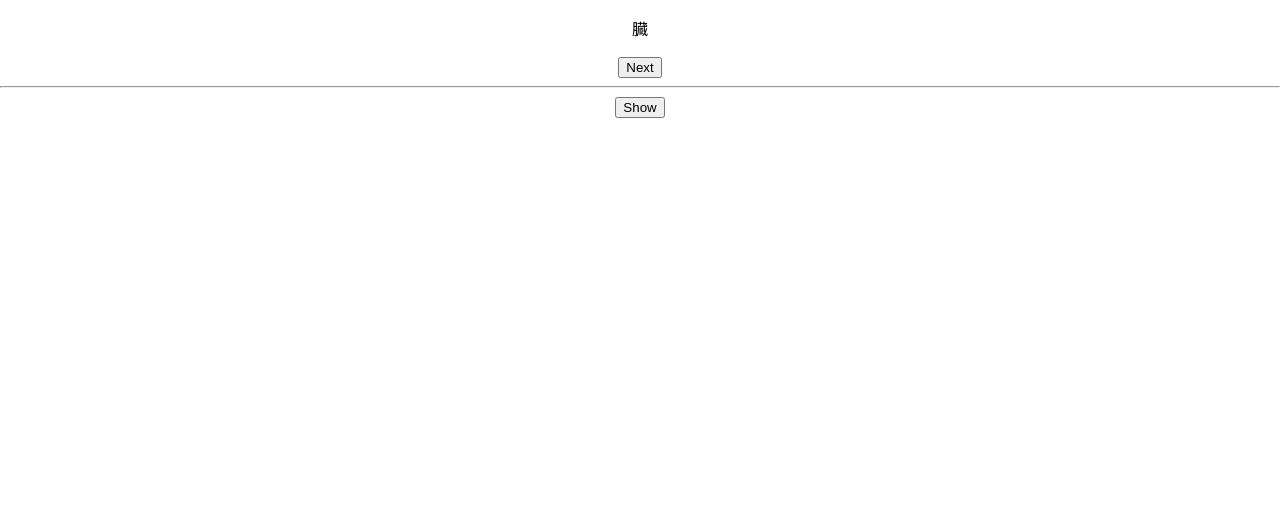
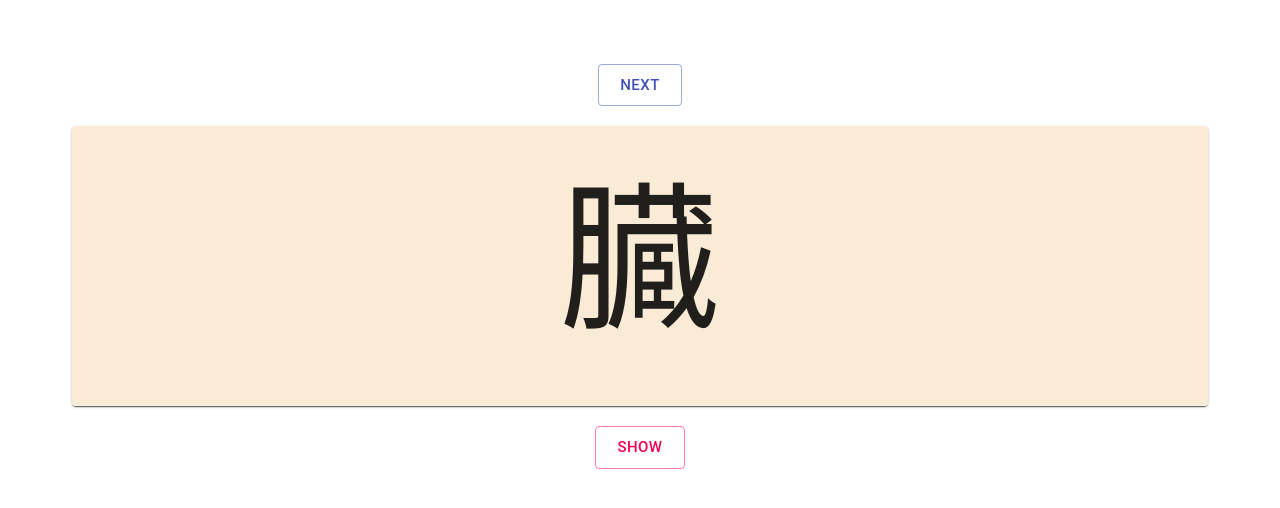
Before and after one commit to Magicianred/KanjiTrainer, a React (Create React App) app: page / in a window 1280 px wide. Shown: the top 508 px of the page. Built offline with nearby package versions, Linux system fonts and the light colour scheme.

Commit message:
material-ui && layout

```diff
--- a/package.json
+++ b/package.json
@@ -3,6 +3,7 @@
   "version": "0.1.0",
   "private": true,
   "dependencies": {
+    "@material-ui/core": "^4.9.13",
     "@testing-library/jest-dom": "^4.2.4",
     "@testing-library/react": "^9.5.0",
     "@testing-library/user-event": "^7.2.1",
--- /dev/null
+++ b/src/Screens/Screens.css
@@ -0,0 +1,17 @@
+.Main {
+  margin-top: 5%;
+  max-height: 100%;
+  margin-bottom: 5%;
+  max-width: 100%;
+  flex-direction: column;
+  align-items: center;
+  justify-content: center;
+}
+
+.KanjiCard {
+  background-color: antiquewhite;
+  display: flex;
+  flex-direction: column;
+  align-items: center;
+  justify-content: center;
+}
--- a/src/Screens/TrainingScreen.js
+++ b/src/Screens/TrainingScreen.js
@@ -1,5 +1,15 @@
 import React, { useState } from "react";
 import data from "../storage/data.json";
+import "./Screens.css";
+import {
+  Button,
+  Paper,
+  Card,
+  CardContent,
+  TextField,
+  Container,
+  Typography,
+} from "@material-ui/core";
 
 export default function TrainingScreen() {
   const randomNumberGenerator = (n) => {
@@ -11,37 +21,71 @@ export default function TrainingScreen() {
   const ans = [
     KanjiNt.kunyomi + " / " + KanjiNt.onyomi + " / " + KanjiNt.meaning,
   ];
-  const showKanji = () => {
-    console.log(KanjiNt.kanji);
 
-    return (
-      <div>
-        <p key={data.Kanji}>{KanjiNt.kanji}</p>
-      </div>
-    );
-  };
-
-  const handelNext = () => {
+  const handleNext = () => {
     setRandomNum(randomNumberGenerator(850));
-    setAnswer([]);
+    setAnswer();
   };
 
   const handleShow = () => {
     setAnswer(ans);
-    console.log(ans);
+    console.log(KanjiNt);
+  };
+
+  const showKanji = () => {
+    return (
+      <Container className="Container">
+        <Container>
+          <Button
+            size="large"
+            variant="outlined"
+            color="primary"
+            onClick={(e) => handleNext(e)}
+          >
+            {" "}
+            Next{" "}
+          </Button>
+          <br />
+          <br />
+        </Container>
+        <Container>
+          <Paper>
+            <Card>
+              <CardContent className="KanjiCard">
+                <Typography
+                  style={{ fontSize: "10rem" }}
+                  className="Kanji"
+                  key={data.Kanji}
+                >
+                  {KanjiNt.kanji}
+                </Typography>
+                <Typography>{answer}</Typography>
+              </CardContent>
+            </Card>
+          </Paper>
+        </Container>
+      </Container>
+    );
   };
 
   return (
-    <div>
+    <Container className="Main">
       {showKanji()}
+      <br />
 
-      <button onClick={(e) => handelNext(e)}> Next </button>
+      <Button
+        size="large"
+        variant="outlined"
+        color="secondary"
+        onClick={(e) => handleShow(e)}
+      >
+        {" "}
+        Show{" "}
+      </Button>
       <br />
-      <hr />
-      <button onClick={(e) => handleShow(e)}> Show </button>
-      <div>
-        <p>{answer}</p>
-      </div>
-    </div>
+      <br />
+
+      <br />
+    </Container>
   );
 }
```
Also changed, not shown: 1 other file (tests, documents, lock files or other folders).
